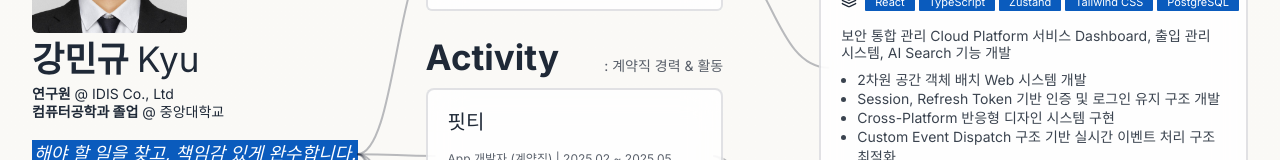
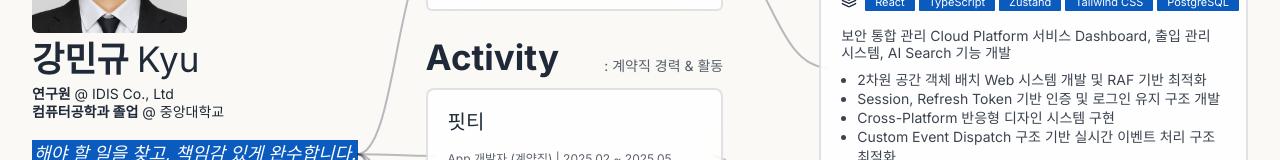
Before and after one commit to selfishAltruism/Masterpiece_of_The_Portfolio, a Next.js app: page / in a window 1280 px wide. Shown: the part 201-361 px from the top of the page. Built offline with nearby package versions, Linux system fonts and the light colour scheme.

Commit message:
(fix) tech stack drawer ui update.

```diff
--- a/src/entities/main/TechStackDrawer.tsx
+++ b/src/entities/main/TechStackDrawer.tsx
@@ -8,7 +8,7 @@ import Title from "@/shared/ui/Title";
 
 export const TechStackDrawer = () => {
   return (
-    <DrawerContent className="pb-24">
+    <DrawerContent className="pb-24 max-sm:pb-12">
       <Title>
         <strong className="flex items-center gap-2 px-3 text-black">
           기술 스택 상세
--- a/src/shared/data/development.ts
+++ b/src/shared/data/development.ts
@@ -16,7 +16,7 @@ export const developmentLogs: Data.Development[] = [
       "PostgreSQL",
     ],
     tasks: [
-      "2차원 공간 객체 배치 Web 시스템 개발",
+      "2차원 공간 객체 배치 Web 시스템 개발 및 RAF 기반 최적화",
       "Session, Refresh Token 기반 인증 및 로그인 유지 구조 개발",
       "Cross-Platform 반응형 디자인 시스템 구현",
       "Custom Event Dispatch 구조 기반 실시간 이벤트 처리 구조 최적화",
```
